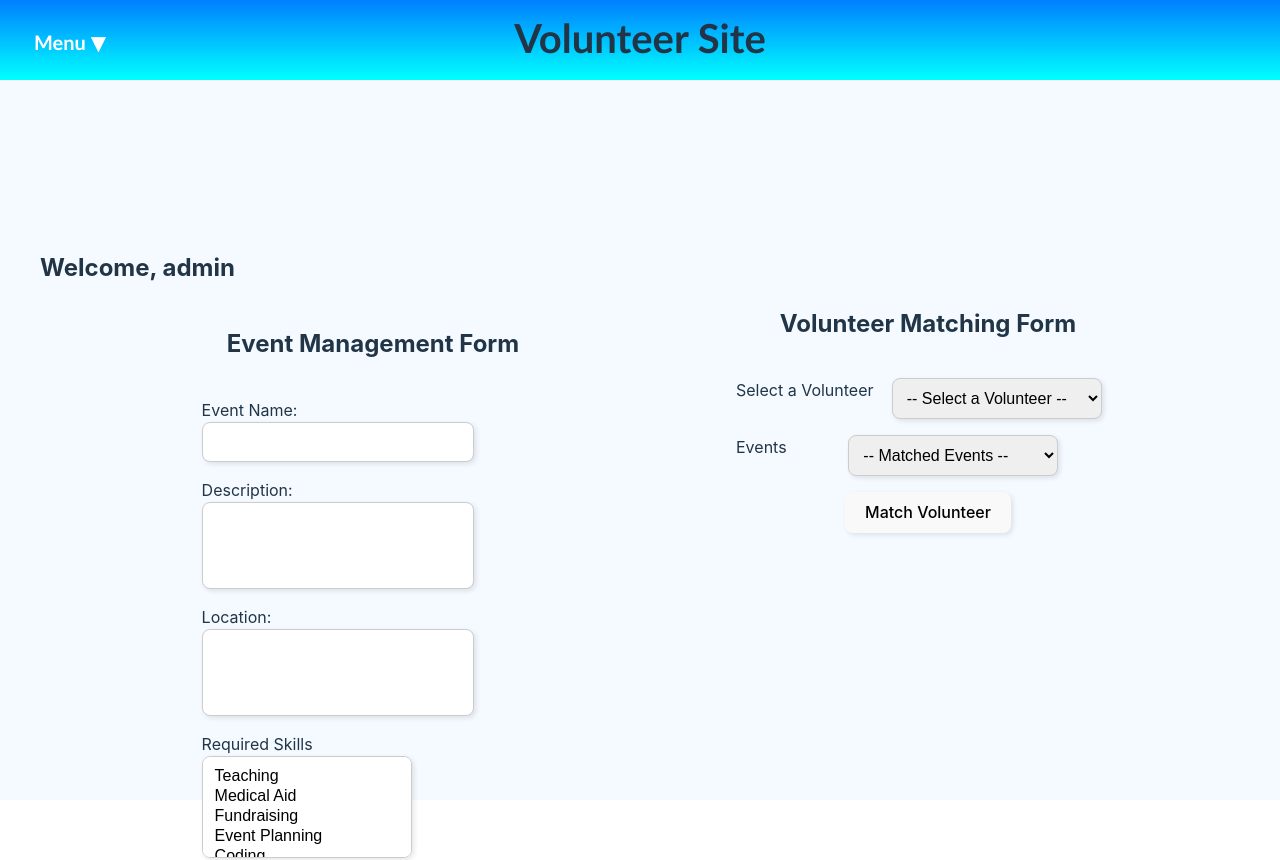
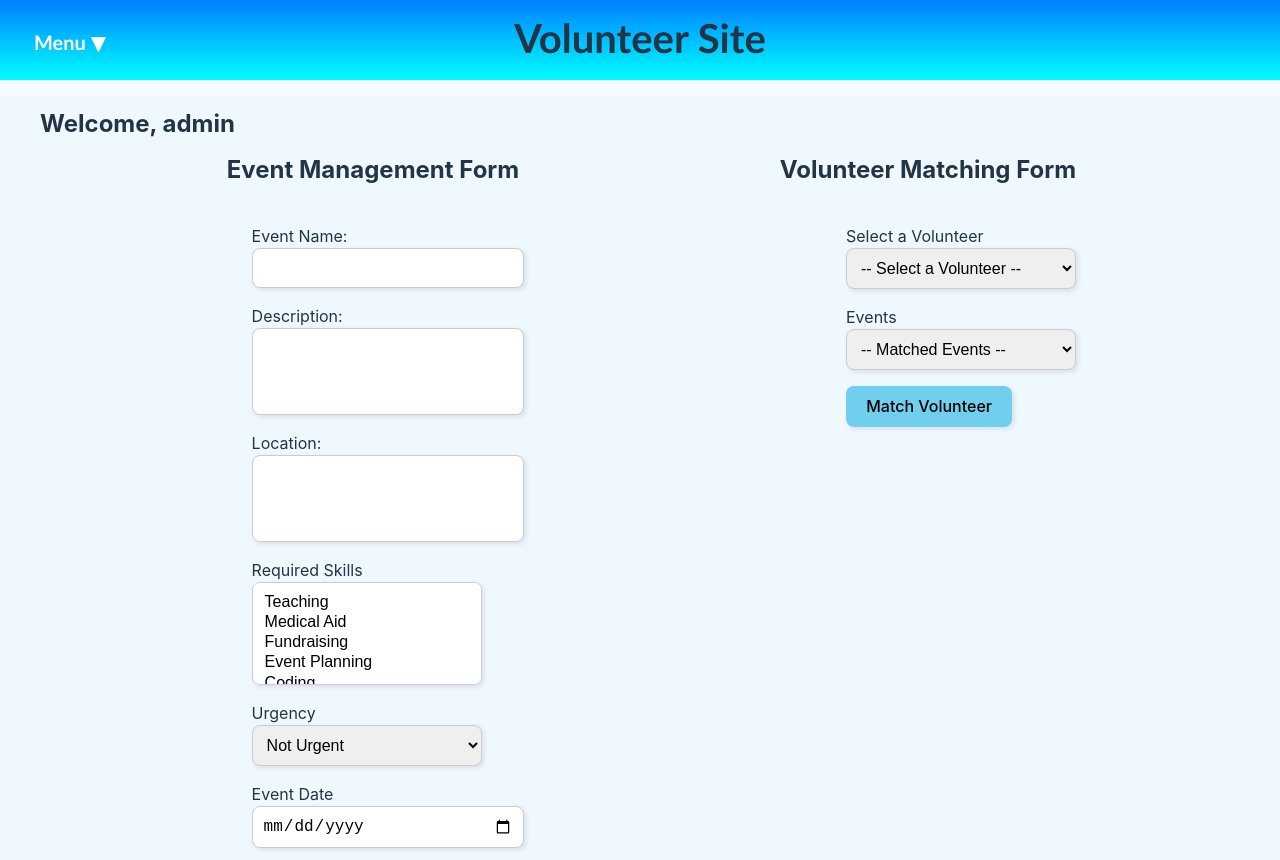
Before and after one commit to VipinN1/VolunteerProjectFrontEnd, a React (Vite) app in the folder frontend/: page /event in a window 1280 px wide. Shown: the top 860 px of the page. Built offline with nearby package versions, Linux system fonts and the light colour scheme.

Commit message:
Updated EventPage style/format

```diff
--- a/frontend/src/Pages/EventPage.css
+++ b/frontend/src/Pages/EventPage.css
@@ -4,16 +4,18 @@
     text-align: left;
     margin-top: 10px;
     margin-left: 40px;
+    margin-bottom: -10px;
 }
 
   .body1 {
     position:absolute;
-    top:30%;
+    top:12%;
     text-align:center;
     align-content: left;
     margin-left:auto;
     margin-right:auto;
     width:100%;
+    background-color:aliceblue ;
   }
 
   .form-header{
@@ -23,15 +25,24 @@
   .form1 {
     float: left;
     width: 45%;
-    padding-bottom: 70px;
+    padding-bottom: 0px;
+    padding-top: -20px;
 
 }
 
-.form1 p{
+.form1 p, .form2 p {
     display: flex;
     flex-direction: column;
     align-items: flex-start;
     margin-bottom: 15px;
+}
+
+.form1 p {
+    margin-left: 50px;
+}
+
+.form2 p {
+    margin-left: 110px;
 }
 
 .body1 input,
@@ -47,7 +58,7 @@
 }
 
 .body1 input:focus, textarea:focus {
-    border: 1px solid #007bff;
+    border: 1px solid #1d6bb4e6;
 }
 
 .body1 textarea {
@@ -62,7 +73,7 @@
 }
 
 .body1 select {
-    width: 210px;
+    width: 230px;
 }
 
 .body1 input, .body1 textarea,
@@ -70,16 +81,14 @@
     box-shadow: 2px 2px 5px rgba(0, 0, 0, 0.1);
 }
 
-.header {
-    top: 0;
-    left: 0;
-    width: 100%;
-    height: 10%;
-    position: fixed;
-    z-index: 3000;
-    font-size: 30pt;
-    align-content: center;
-    text-align:center;
-    font-family: 'Trebuchet MS', 'Lucida Sans Unicode', 'Lucida Grande', 'Lucida Sans', Arial, sans-serif;
-    font-weight: bolder;
-  }
+.body1 button {
+    background-color: #71cfee;
+    color: black;
+    font-size: 16px;
+    cursor: pointer;
+    transition: background-color 0.3s ease-in-out;
+}
+
+.body1 button:hover {
+    background-color: #52899e;
+}
--- a/frontend/src/Pages/EventPage.jsx
+++ b/frontend/src/Pages/EventPage.jsx
@@ -64,7 +64,6 @@ function EventPage (){
     return(
         <>
 
-            <title>Volunteer Site - Events</title>
             <div className="body1">
                 <h2 id="main-header">Welcome, admin</h2>
 
```
